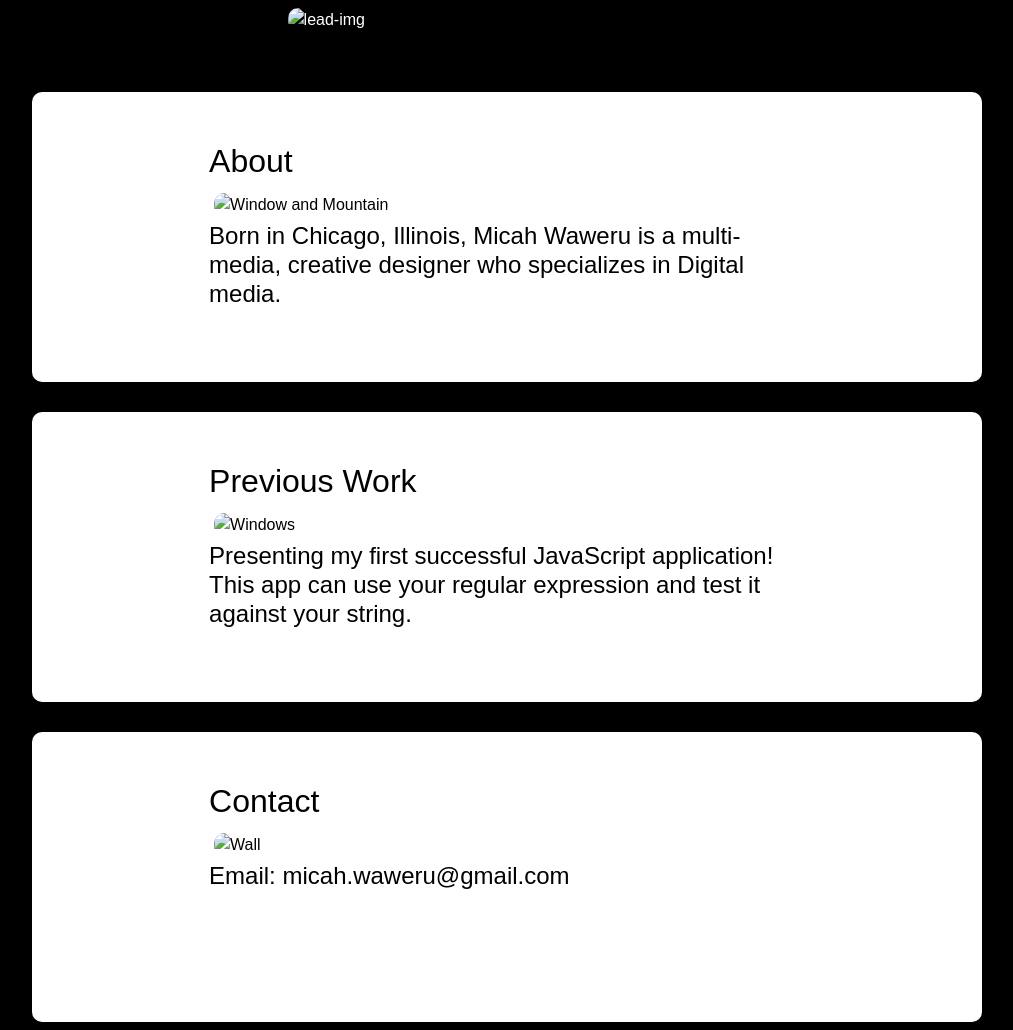
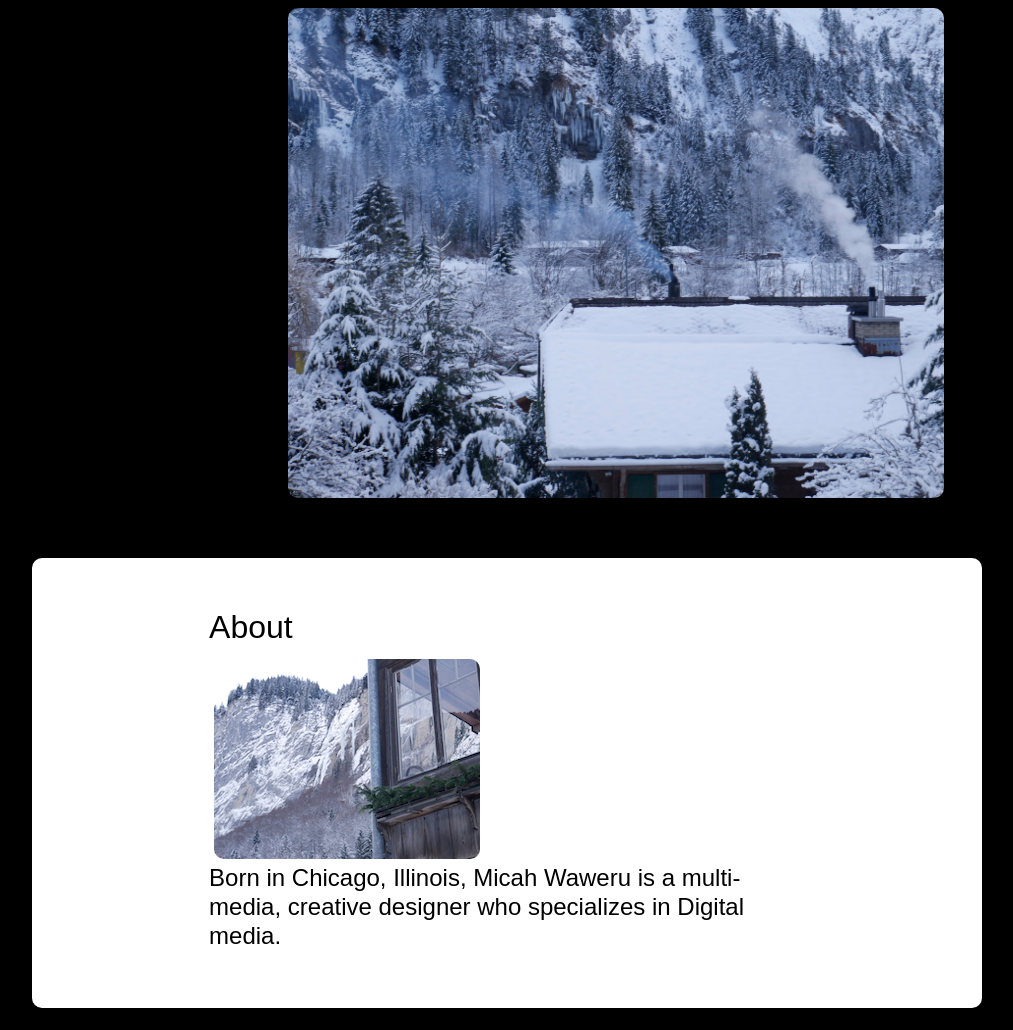
Before and after one commit to micahwaweru/homework02.1, a plain HTML site: page index.html in a window 1280 px wide. Shown: the part 588-1618 px from the top of the page, without its empty margins (127-1140 px from the left). Drawn offline with nearby package versions, Linux system fonts and the light colour scheme.

Commit message:
version1.2

```diff
--- a/index.html
+++ b/index.html
@@ -24,12 +24,12 @@
         <img src="assets/images/IMG_4271 2.jpg" alt="Self Portrait">
     </div>
     <div class="content">
-        <div id="lead-img"><img src="assets/images/_1030325.jpg" alt="lead-img"></div>
+        <div id="lead-img"><img src="assets/images/1030325.jpg" alt="lead-img"></div>
 
         <div class="lft-img-clr-blck" id="About">
             <div class="blk-ctn">
                 <h2>About</h2>
-                <img src="assets/images/_1030313.JPG" alt="Window and Mountain">
+                <img src="assets/images/1030313.JPG" alt="Window and Mountain">
                 <h4>Born in Chicago, Illinois, Micah Waweru is a multi-media, creative designer who specializes in Digital media. </h4>
 
 
@@ -40,7 +40,7 @@
             <div class="blk-ctn">
             <h2>Previous Work</h2>
 
-            <a href="https://plnkr.co/plunk/9QchYy3rg4uHY0m9" target="_blank"><img src="assets/images/_1030312.JPG" alt="Windows"></a>
+            <a href="https://plnkr.co/plunk/9QchYy3rg4uHY0m9" target="_blank"><img src="assets/images/1030312.JPG" alt="Windows"></a>
             <h4>Presenting my first successful JavaScript application! This app can use your regular expression and test it against your string.</h4>
             </div>
         </div>
@@ -48,7 +48,7 @@
         <dir class="lft-img-clr-blck" id="Contact">
             <div class="blk-ctn">
                 <h2>Contact</h2>
-                <img src="assets/images/_1030490.JPG" alt="Wall">
+                <img src="assets/images/1030490.JPG" alt="Wall">
                 <h4>Email: <a href="mailto:micah.waweru@gmail.com">micah.waweru@gmail.com</a></h4>
 
             </div>
```
